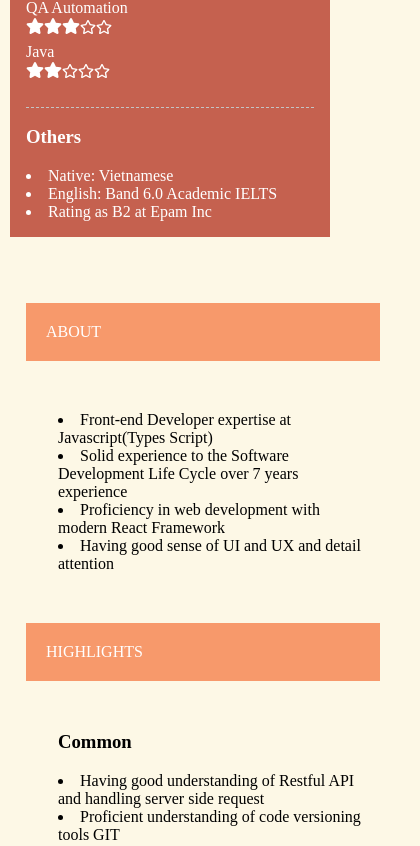
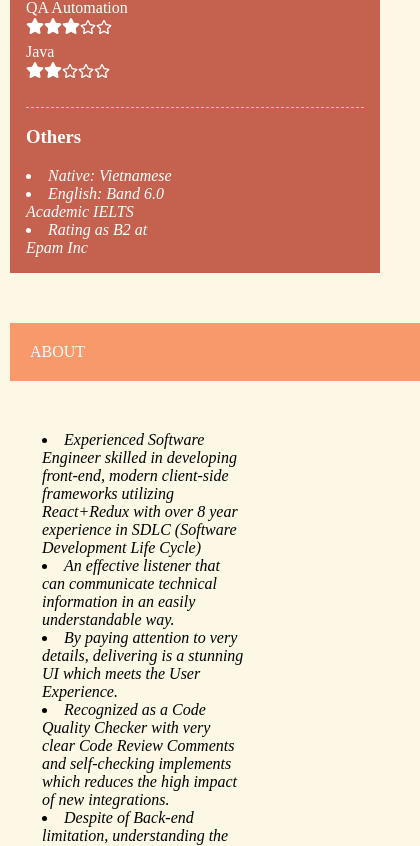
Before and after one commit to jakedao/info, a React app: page / in a window 390 px wide. Shown: the part 1154-2000 px from the top of the page, 420 px wide, since content can reach past the window. Built offline with nearby package versions, Linux system fonts and the light colour scheme.

Commit message:
chore: update about

```diff
--- a/src/App.tsx
+++ b/src/App.tsx
@@ -9,7 +9,7 @@ const App = () => {
       <Heading name="Khanh Dao" subText="Javascript Developer" />
       <Info profileImg={avt} info={data.info} />
       <div className="content">
-        <About about={data.about} />
+        <About about={data.abouts} />
         <Skills expertises={data.expertises} />
         <ExperienceTimeline experiences={data.experiences} />
       </div>
--- a/src/components/About.tsx
+++ b/src/components/About.tsx
@@ -1,3 +1,5 @@
+import '../styles/Abouts.scss';
+
 import Section from './Section';
 
 type TOwnProps = {
@@ -9,8 +11,8 @@ const About = (props: TOwnProps) => {
 
   return (
     <Section section="About">
-      {about.map((item, index) => (
-        <li key={index}>{item}</li>
+      {about.map((item, idx) => (
+        <li key={idx}>{item}</li>
       ))}
     </Section>
   );
--- a/src/components/Heading.tsx
+++ b/src/components/Heading.tsx
@@ -1,4 +1,4 @@
-import "../styles/Heading.scss";
+import '../styles/Heading.scss';
 
 type TOwnProps = {
   name: string;
--- a/src/data/index.ts
+++ b/src/data/index.ts
@@ -6,11 +6,12 @@ import netcompanyLoho from '../../assets/logo/netcompany_icon.png';
 import FreelancerLogo from '../../assets/logo/self_employment_icon.png';
 import { IExperience, IUserInfo, TExpertises } from '../models';
 
-const about: string[] = [
-  "Front-end Developer expertise at Javascript(Types Script)",
-  "Solid experience to the Software Development Life Cycle over 7 years experience",
-  "Proficiency in web development with modern React Framework",
-  "Having good sense of UI and UX and detail attention",
+const abouts = [
+  "Experienced Software Engineer skilled in developing front-end, modern client-side frameworks utilizing React+Redux with over 8 year experience in SDLC (Software Development Life Cycle)",
+  "An effective listener that can communicate technical information in an easily understandable way.",
+  "By paying attention to very details, delivering is a stunning UI which meets the User Experience.",
+  "Recognized as a Code Quality Checker with very clear Code Review Comments and self-checking implements which reduces the high impact of new integrations.",
+  "Despite of Back-end limitation, understanding the very basic Express that boosts the self-confidence throughout the implementation",
 ];
 
 const info: IUserInfo = {
@@ -190,4 +191,4 @@ const experiences: IExperience[] = [
   },
 ];
 
-export { about, info, expertises, experiences };
+export { abouts, info, expertises, experiences };
--- a/src/index.html
+++ b/src/index.html
@@ -10,7 +10,7 @@
   href="https://fonts.googleapis.com/icon?family=Material+Icons"
 />
 
-    <title>React App</title>
+    <title>Khanh Dao - Front End Engineering</title>
   </head>
   <body>
     <div id="app"></div>
--- a/src/index.scss
+++ b/src/index.scss
@@ -9,39 +9,6 @@ body {
 
   #app {
     height: 100%;
-  }
-  .content{
-    height: 100%;
-    overflow-y:auto;
-    padding: 1rem;
-  }
-
-  .heading {
-
-  }
-
-  .spacing-b-normal {
-    margin-bottom: 1rem;
-  }
-
-  .spacing-l-normal {
-    margin-left: 1rem;
-  }
-
-  .vstack {
-    display: flex;
-    flex-direction: column;
-    justify-content: start;
-  }
-
-  .divider-x {
-    border-bottom: 1px dashed rgb(196, 196, 196);
-  }
-
-  .hstack {
-    display: flex;
-    flex-direction: row;
-    align-items: center;
   }
 
   .header-wrapper {
@@ -101,10 +68,6 @@ body {
     padding: 5px;
   }
 
-
-
-
-
   .timeline {
     font-size: 14px;
     color: rgb(145, 145, 145);
@@ -119,6 +82,7 @@ body {
     .info {
       position: relative;
       right: 0;
+      width: 100%;
     }
     .header-wrapper {
       width: 100%;
--- /dev/null
+++ b/src/styles/Abouts.scss
@@ -0,0 +1,4 @@
+li {
+    width: 60%;
+    font-style: italic;
+}
--- a/src/styles/Heading.scss
+++ b/src/styles/Heading.scss
@@ -12,5 +12,9 @@
     & h1 {
         font-weight: 700;
         margin-bottom: 0.5rem;
+        font-size: 50px;
+    }
+    & em {
+        font-size: 20px;
     }
 }
```
Also changed, not shown: 2 other files (tests, documents, lock files or other folders).
